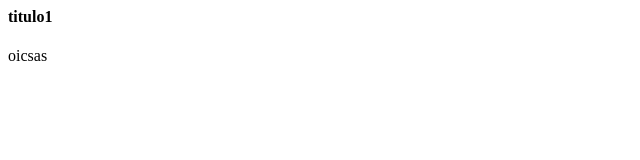
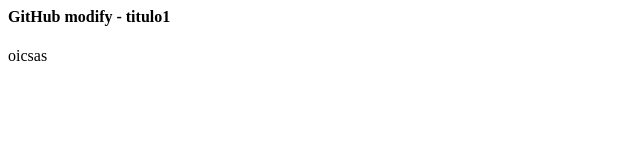
Before and after one commit to tiagoramos92/githubExample, a plain HTML site: page about.html in a window 1280 px wide. Shown: the whole page, without its empty margins (0-640 px from the left). Drawn offline with Linux system fonts and the light colour scheme.

Commit message:
Update about.html

```diff
--- a/about.html
+++ b/about.html
@@ -3,7 +3,7 @@
 
 	</head>
 	<body>
-		<h4>titulo1</h4>
+		<h4>GitHub modify - titulo1</h4>
 		<p>oicsas</p>
 	</body>
 </html>
```
